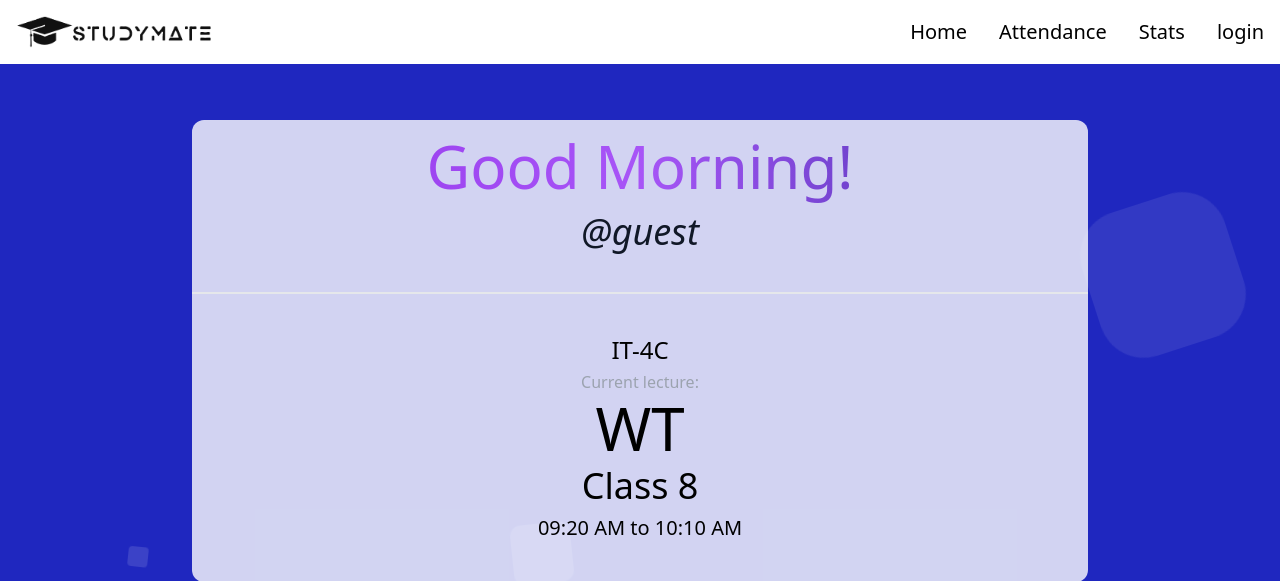
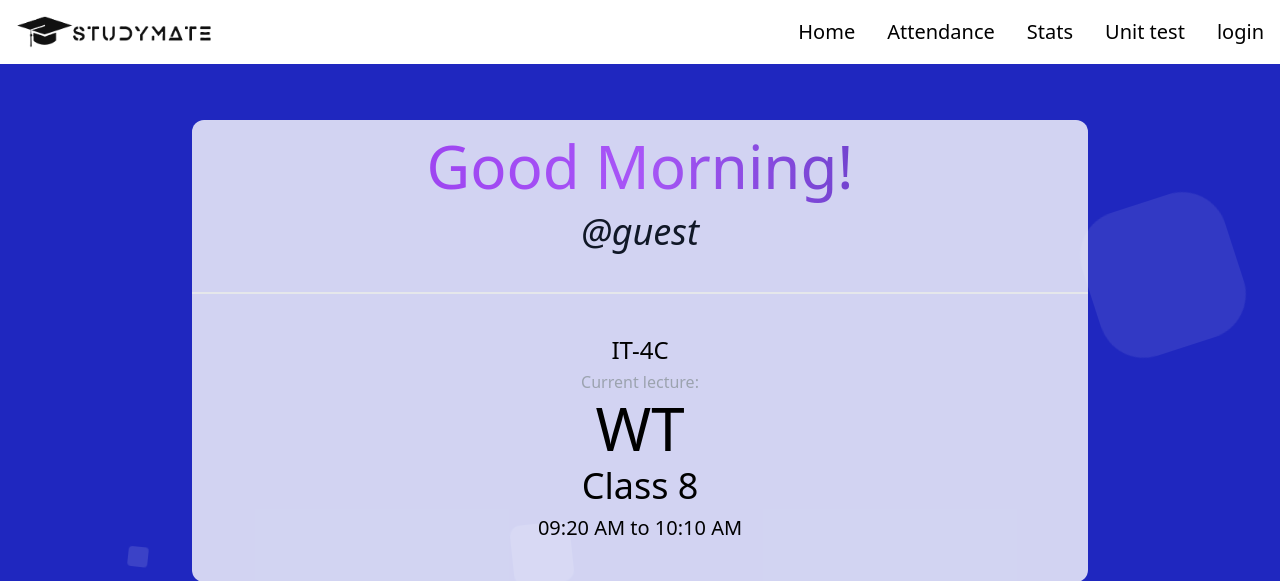
Before and after one commit to meetoza1706/student-web, a Flask app: page / in a window 1280 px wide. Shown: the top 581 px of the page. Run offline with Flask 3, Linux system fonts and the light colour scheme; style sheets or scripts are compiled from the project's sources; some libraries are stand-ins or nearby versions.

Commit message:
unit portal now works with admin panel

```diff
--- a/main.py
+++ b/main.py
@@ -684,8 +684,12 @@ def XA():
 
 @app.route('/unit_test')
 def unit_test():
-
-    return render_template('unit.html')
+    cursor = mysql.connection.cursor()
+    cursor.execute('SELECT unit_status FROM admin')
+    account = cursor.fetchone()
+    portal = account[0]
+    print(portal)
+    return render_template('unit.html', portal=portal)
 
 if __name__ == '__main__':
     app.run(debug=True)
--- a/templates/index.html
+++ b/templates/index.html
@@ -90,6 +90,8 @@
                                 href="/attendance">Attendance</a></li>
                         <li><a class="hover:text-gray-500 ease-in-out text-black duration-300 no-underline text-xl"
                 nb                href="/stats">Stats</a></li>
+                        <li><a class="hover:text-gray-500 ease-in-out text-black duration-300 no-underline text-xl"
+                nb                href="/unit_test">Unit test</a></li>
                         <!-- <li><a class="hover:text-gray-500 ease-in-out text-black duration-300 no-underline text-xl"
                                 href="/todo">Todo</a></li> -->
                         <!-- <li><a class="hover:text-gray-500 ease-in-out text-black duration-300 no-underline text-xl"
--- a/templates/unit.html
+++ b/templates/unit.html
@@ -30,10 +30,8 @@
         </ul>
     </div>
     <div>
-        {% if button == 1 %}
-            <p>open</p>
-        {% else %}
-            <p>close</p>
+        {% if portal %}
+            <div id="portal" class="text-white text-center">Portal is now open!</div>
         {% endif %}
     </div>
 </body>
```
Also changed, not shown: 1 other file.
